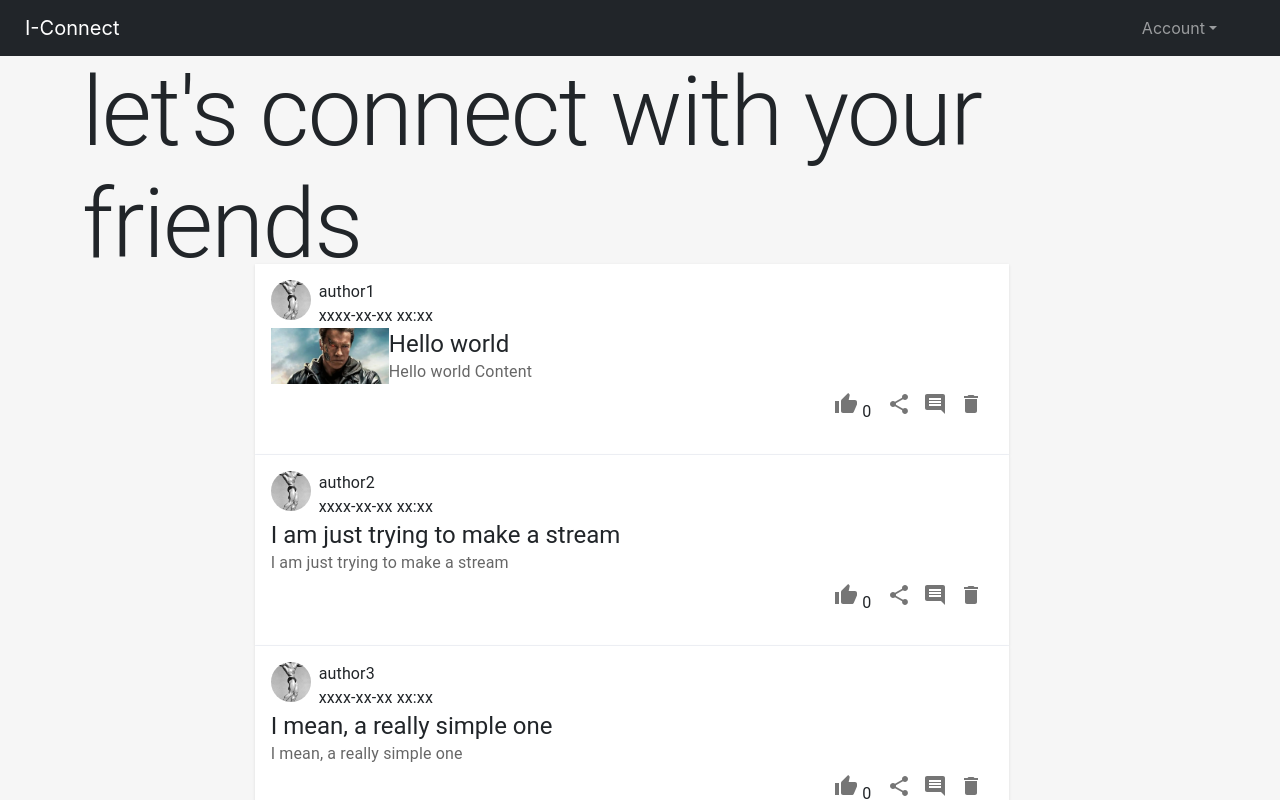
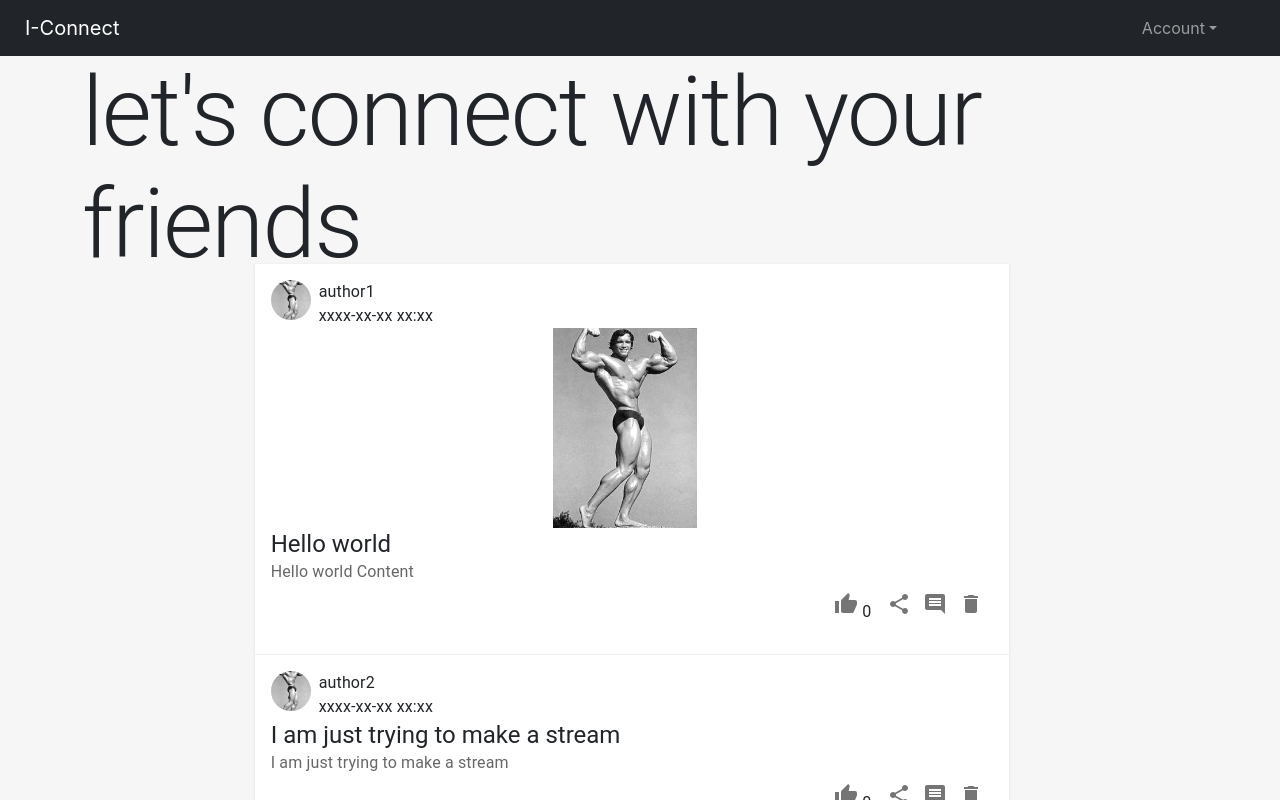
Before and after one commit to Frieda0315/404, a React (Create React App) app: page / in a window 1280 px wide. Shown: the top 800 px of the page. Built offline with nearby package versions, Linux system fonts and the light colour scheme.

Commit message:
redo image

```diff
--- a/src/components/PostStream.js
+++ b/src/components/PostStream.js
@@ -51,6 +51,11 @@ const useStyles = makeStyles(() => ({
   pagination: {
     marginTop: "40px",
     paddingBottom: "40px",
+  },
+
+  media: {
+    height: "300px",
+    paddingTop: "56.25%", // 16:9
   },
 }));
 
@@ -153,6 +158,24 @@ function PostStream() {
       </Grid>
       <Grid container>
         <Grid item xs>
+          {dummyImages[post.title.length % 3] != null ? null : (
+            <div
+              style={{
+                display: "flex",
+                alignItem: "center",
+                justifyContent: "center",
+              }}
+            >
+              <CardMedia
+                style={{
+                  width: "auto",
+                  maxHeight: "200px",
+                }}
+                component="img"
+                image={dummyImages[0]}
+              />
+            </div>
+          )}
           <Card className={styleClasses.cardInPost}>
             <CardActionArea
               onClick={tempPostOnClick}
@@ -160,16 +183,6 @@ function PostStream() {
             >
               {post.title.length > 0 ? (
                 <Grid container>
-                  {dummyImages[post.title.length % 3] != null ? null : (
-                    <Grid item xs={2} className={styleClasses.postImage}>
-                      <CardMedia
-                        component="img"
-                        className={styleClasses.image}
-                        image={dummyImages[1]}
-                        alt="dummy"
-                      />
-                    </Grid>
-                  )}
                   <Grid item xs>
                     <Typography variant="h5" component="div">
                       {post.title}
```
